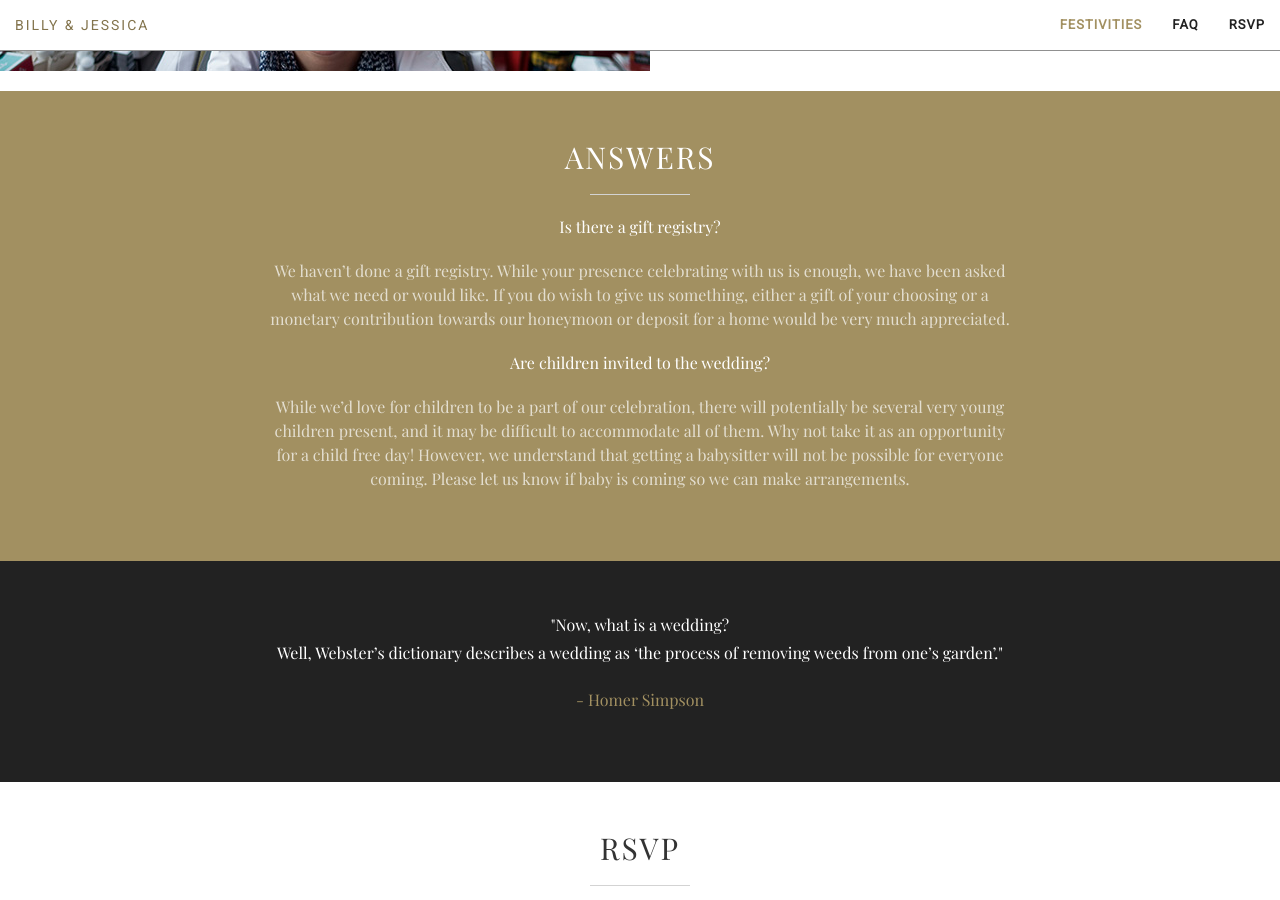
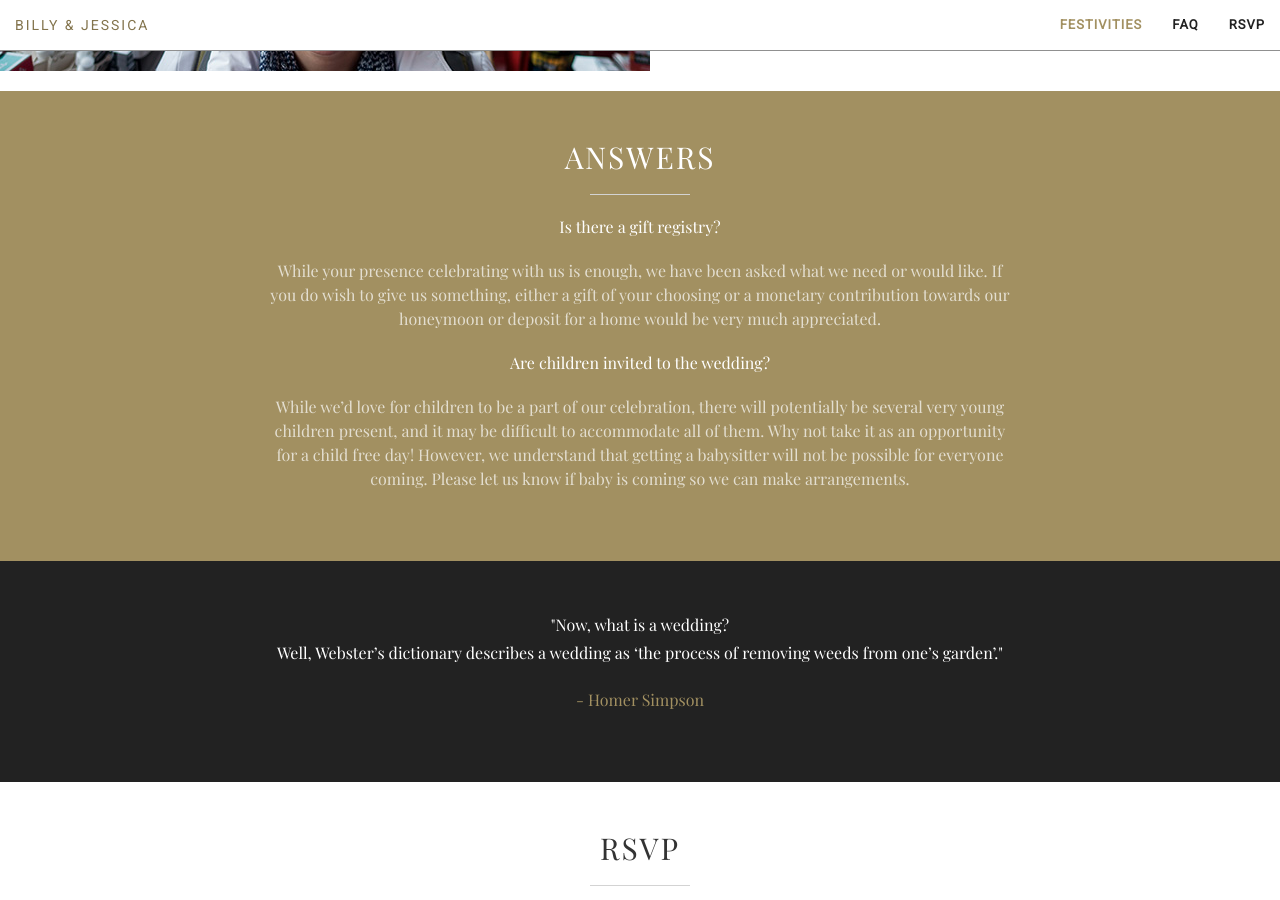
Before and after one commit to notbleh/wed-website, a Jekyll site: the page built from index.html, in a window 1280 px wide and 900 px high, scrolled down 3637 px. Built offline with Jekyll 4.4.1, drawn with Linux system fonts in a browser that asks for light colours.

Commit message:
Update FAQ.html

```diff
--- a/_includes/FAQ.html
+++ b/_includes/FAQ.html
@@ -5,7 +5,7 @@
                 <h2 class="section-heading">Answers</h2>
                 <hr class="light">
                 <p>Is there a gift registry?</p>
-                <p class="text-faded">We haven’t done a gift registry. While your presence celebrating with us is enough, we have been asked what we need or would like. If you do wish to give us something, either a gift of your choosing or a monetary contribution towards our honeymoon or deposit for a home would be very much appreciated.</p>
+                <p class="text-faded">While your presence celebrating with us is enough, we have been asked what we need or would like. If you do wish to give us something, either a gift of your choosing or a monetary contribution towards our honeymoon or deposit for a home would be very much appreciated.</p>
                 <p>Are children invited to the wedding?</p>
                 <p class="text-faded">While we’d love for children to be a part of our celebration, there will potentially be several very young children present, and it may be difficult to accommodate all of them. Why not take it as an opportunity for a child free day! However, we understand that getting a babysitter will not be possible for everyone coming. Please let us know if baby is coming so we can make arrangements.</p>
 
```
